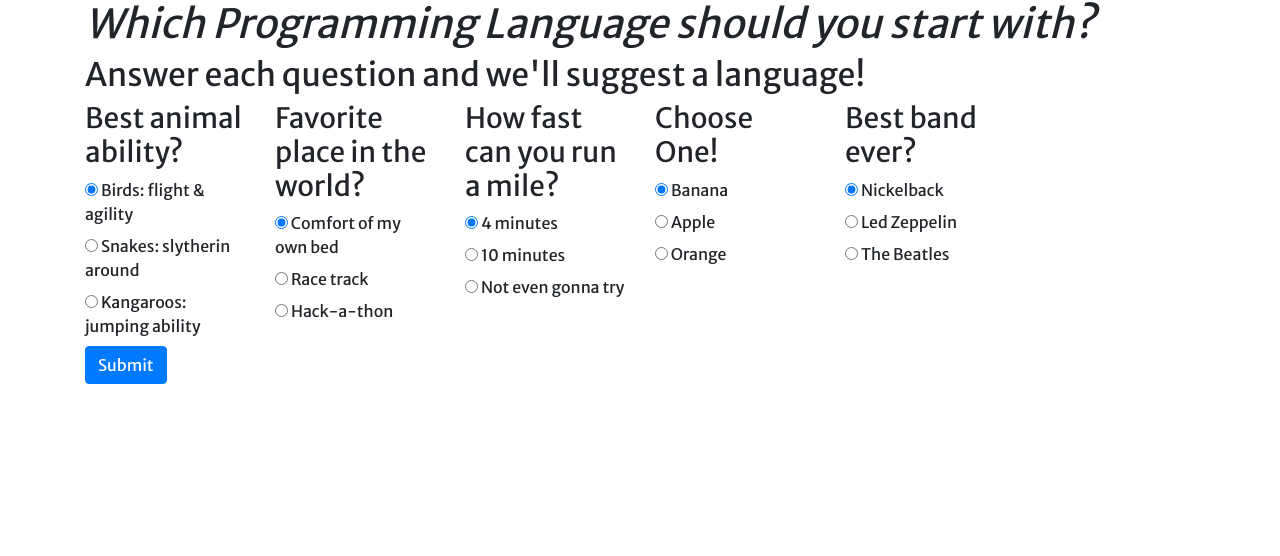
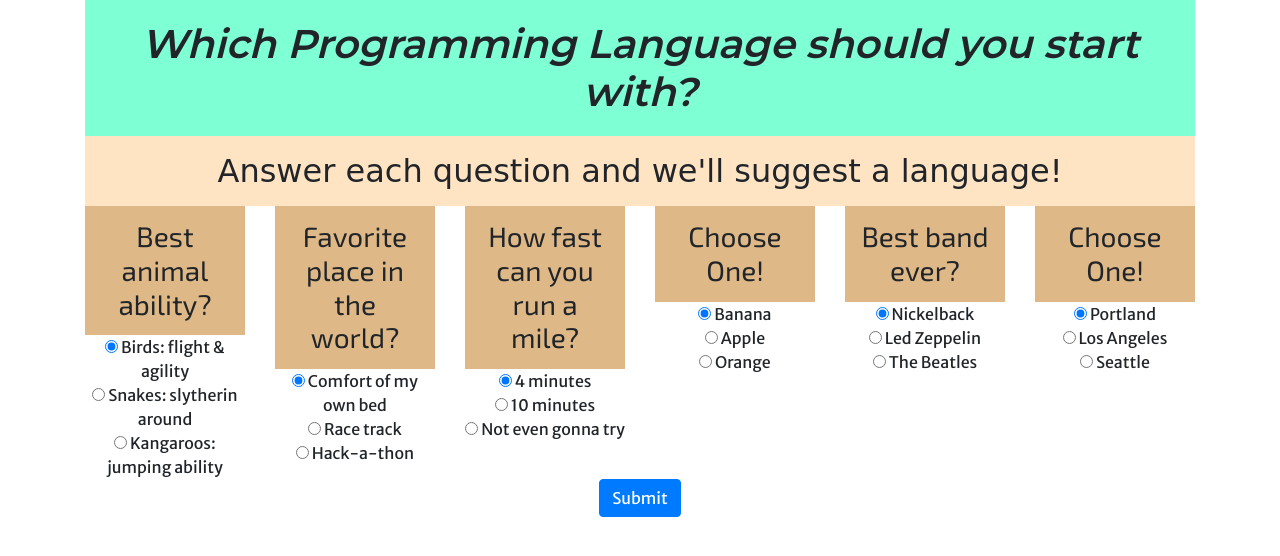
Before and after one commit to leesga8/language-suggester, a plain HTML site: page index.html in a window 1280 px wide. Drawn offline with Linux system fonts and the light colour scheme; a web font is replaced by a local one.

Commit message:
add css styles

```diff
--- a/css/styles.css
+++ b/css/styles.css
@@ -1,13 +1,41 @@
 /*font-family: 'Abel', sans-serif;
 font-family: 'Exo 2', sans-serif;
+font-family: 'Merriweather Sans', sans-serif;
 font-family: 'Montserrat', sans-serif;
 font-family: 'Rampart One', cursive;
 */
 
 body {
   font-family: 'Merriweather Sans', sans-serif;
+  text-align: center;
+}
+
+h1 {
+font-family: 'Montserrat', sans-serif;
+background-color: aquamarine;
+padding: .5em;
+margin: 0px;
+}
+
+h2 {
+  background-color:bisque;
+  font-family: 'Rampart One', cursive;
+  padding: .5em;
+  margin: 0px;
+}
+
+h3 {
+font-family: 'Exo 2', sans-serif;
+background-color:burlywood;
+padding: .5em;
+margin: 0px;
+box-sizing: border-box;
 }
 
 label {
   display: block;
+  text-align: center;
+  padding: 0px;
+  margin: 0px;
+  box-sizing: border-box;
 }
--- a/index.html
+++ b/index.html
@@ -109,6 +109,22 @@
             The Beatles
           </label>
         </div>
+        <!-- QUESTION 6 -->
+        <div class="col-lg-2 col-md-4">
+          <h3>Choose One!</h3>
+          <label>
+            <input type="radio" name="city" value="python" checked>
+            Portland
+          </label>
+          <label>
+            <input type="radio" name="city" value="javascript">
+            Los Angeles
+          </label>
+          <label>
+            <input type="radio" name="city" value="swift">
+            Seattle
+          </label>
+        </div>
       </div>
       <button type="submit" class="btn btn-primary">Submit</button>
     </form>
```
